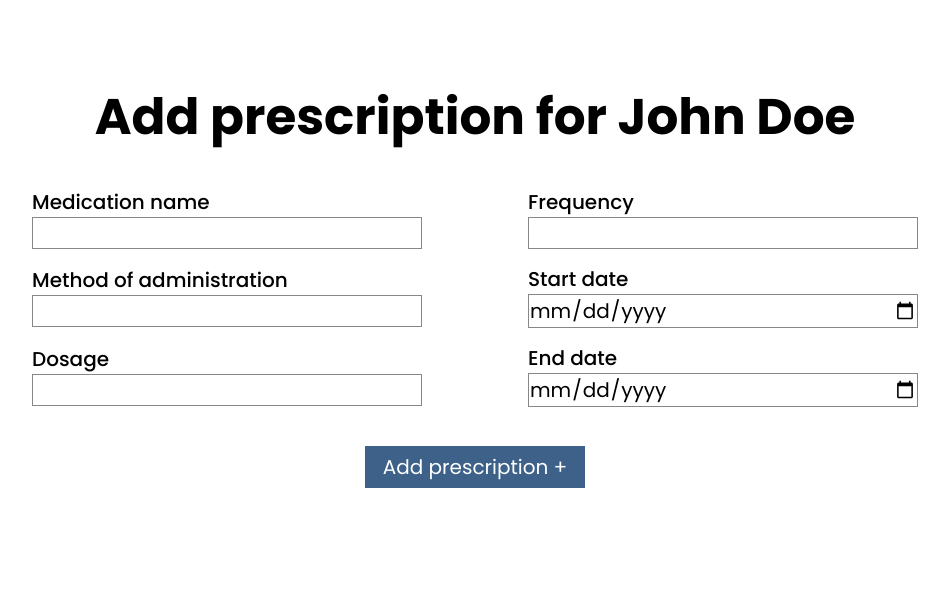
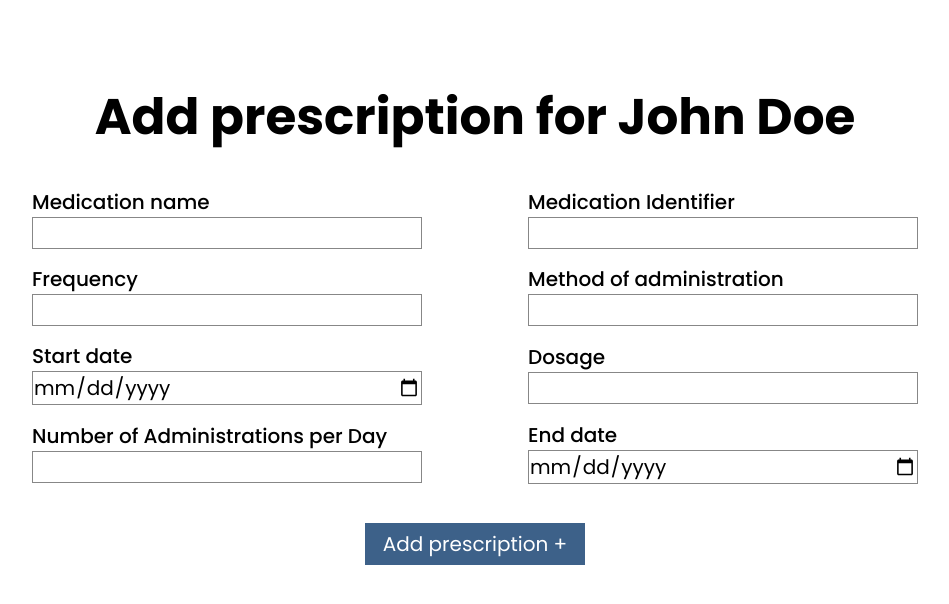
Before and after one commit to DemianOportus/mediview, a React (Create React App) app: page /add-prescription/1 in a window 1280 px wide. Shown: the top 604 px of the page, without its empty margins (165-1114 px from the left). Built offline with nearby package versions, Linux system fonts and the light colour scheme; the HTML template or start-up script is replaced by a standard one.

Commit message:
Added prescription name and number of administrations per day

```diff
--- a/src/components/patientFiles.js
+++ b/src/components/patientFiles.js
@@ -20,12 +20,14 @@ const patientFiles = [
     medicationsPrescribed: [
       {
         medicationName: "insulin",
+        medicationIdentifier: "INS123", // New field
         methodOfAdministration: "intravenous",
         dosage: "20mg",
         frequency: "6 hours",
-                startDate: "1/1/2023",
-                endDate: "1/12/2023",
-            }
+        numAdministrationsPerDay: 4, // New field
+        startDate: "2023-01-01",
+        endDate: "2023-01-12",
+      },
     ],
   },
   {
@@ -49,14 +51,16 @@ const patientFiles = [
     medicationsPrescribed: [
       {
         medicationName: "aspirin",
+        medicationIdentifier: "ASP456", // New field
         methodOfAdministration: "oral",
         dosage: "50mg",
         frequency: "12 hours",
-                startDate: "1/10/2023",
-                endDate: "1/15/2023",
-            }
+        numAdministrationsPerDay: 2, // New field
+        startDate: "2023-10-01",
+        endDate: "2023-10-15",
+      },
     ],
-    }
-]
+  },
+];
 
 export default patientFiles;
--- a/src/pages/addPrescription.js
+++ b/src/pages/addPrescription.js
@@ -1,79 +1,131 @@
-import React, { useState } from 'react';
-import { useParams } from 'react-router-dom';
+import React, { useState } from "react";
+import { useParams } from "react-router-dom";
 import patientFiles from "../components/patientFiles";
-import { useNavigate } from 'react-router-dom';
+import { useNavigate } from "react-router-dom";
 
 function AddPrescription() {
   const { id } = useParams();
-    const patientFile = patientFiles.find(file => file.id === parseInt(id));
+  const patientFile = patientFiles.find((file) => file.id === parseInt(id));
   const navigate = useNavigate();
 
   // States for form inputs
-    const [medicationName, setMedicationName] = useState('');
-    const [methodOfAdministration, setMethodOfAdministration] = useState('');
-    const [dosage, setDosage] = useState('');
-    const [frequency, setFrequency] = useState('');
-    const [startDate, setStartDate] = useState('');
-    const [endDate, setEndDate] = useState('');
+  const [medicationName, setMedicationName] = useState("");
+  const [medicationIdentifier, setMedicationIdentifier] = useState("");
+  const [methodOfAdministration, setMethodOfAdministration] = useState("");
+  const [dosage, setDosage] = useState("");
+  const [frequency, setFrequency] = useState("");
+  const [numAdministrationsPerDay, setNumAdministrationsPerDay] = useState("");
+  const [startDate, setStartDate] = useState("");
+  const [endDate, setEndDate] = useState("");
 
   const handleSubmit = (event) => {
     event.preventDefault();
 
     // Find the patient file
-        const patientIndex = patientFiles.findIndex(file => file.id === parseInt(id));
+    const patientIndex = patientFiles.findIndex(
+      (file) => file.id === parseInt(id)
+    );
     if (patientIndex === -1) {
       // Handle error: Patient not found
       return;
     }
 
-        // Update the patient file with new prescription
+    // Updated prescription object
     const updatedPrescription = {
       medicationName,
+      medicationIdentifier,
       methodOfAdministration,
       dosage,
       frequency,
+      numAdministrationsPerDay,
       startDate,
-          endDate
+      endDate,
     };
 
     patientFiles[patientIndex].medicationsPrescribed.push(updatedPrescription);
 
-        // Redirect to the patient's file page
     navigate(`/show-patient-file/${id}`);
   };
 
+  return (
+    <div className="mt-20">
+      <h1 className="font-bold text-[50px] text-center mb-8">
+        Add prescription for {patientFile.name}
+      </h1>
+      <form onSubmit={handleSubmit} className="xl:mx-36">
+        <div className="md:grid md:grid-cols-2 md:place-items-center ">
+          <div className="order-2">
+            <label>Medication Identifier</label>
+            <br />
+            <input
+              type="text"
+              value={medicationIdentifier}
+              onChange={(e) => setMedicationIdentifier(e.target.value)}
+            />
+          </div>
 
-    return(
-        <div className="mt-20">
-            <h1 className="font-bold text-[50px] text-center mb-8">Add prescription for {patientFile.name}</h1>
-            <form
-                onSubmit={handleSubmit}
-                className="xl:mx-36"
-            >
-                <div className="md:grid md:grid-cols-2 md:place-items-center ">
+          <div className="order-6">
+            <label>Number of Administrations per Day</label>
+            <br />
+            <input
+              type="number"
+              value={numAdministrationsPerDay}
+              onChange={(e) => setNumAdministrationsPerDay(e.target.value)}
+            />
+          </div>
           <div className="order-1">
-                        <label>Medication name</label><br/>
-                        <input type="text" value={medicationName} onChange={(e) => setMedicationName(e.target.value)} />
+            <label>Medication name</label>
+            <br />
+            <input
+              type="text"
+              value={medicationName}
+              onChange={(e) => setMedicationName(e.target.value)}
+            />
           </div>
           <div className="order-3">
-                        <label>Method of administration</label><br/>
-                        <input type="text" value={methodOfAdministration} onChange={(e) => setMethodOfAdministration(e.target.value)} />
+            <label>Method of administration</label>
+            <br />
+            <input
+              type="text"
+              value={methodOfAdministration}
+              onChange={(e) => setMethodOfAdministration(e.target.value)}
+            />
           </div>
           <div className="order-5">
-                        <label>Dosage</label><br/>
-                        <input type="text" value={dosage} onChange={(e) => setDosage(e.target.value)} />
+            <label>Dosage</label>
+            <br />
+            <input
+              type="text"
+              value={dosage}
+              onChange={(e) => setDosage(e.target.value)}
+            />
           </div>
           <div className="order-2">
-                        <label>Frequency</label><br/>
-                        <input type="text" value={frequency} onChange={(e) => setFrequency(e.target.value)} />
+            <label>Frequency</label>
+            <br />
+            <input
+              type="text"
+              value={frequency}
+              onChange={(e) => setFrequency(e.target.value)}
+            />
           </div>
           <div className="order-4">
-                        <label>Start date</label><br/>
-                        <input type="date" value={startDate} onChange={(e) => setStartDate(e.target.value)} />
+            <label>Start date</label>
+            <br />
+            <input
+              type="date"
+              value={startDate}
+              onChange={(e) => setStartDate(e.target.value)}
+            />
           </div>
           <div className="order-8">
-                        <label>End date</label><br/>
-                        <input type="date" value={endDate} onChange={(e) => setEndDate(e.target.value)} />
+            <label>End date</label>
+            <br />
+            <input
+              type="date"
+              value={endDate}
+              onChange={(e) => setEndDate(e.target.value)}
+            />
           </div>
         </div>
         <div className="text-center">
@@ -85,10 +137,9 @@ function AddPrescription() {
           </button>
         </div>
       </form>
-            <div className="text-center">
+      <div className="text-center"></div>
     </div>
-        </div>
-    )
+  );
 }
 
 export default AddPrescription;
--- a/src/pages/showPatientFile.js
+++ b/src/pages/showPatientFile.js
@@ -8,16 +8,18 @@ function ShowPatientFile() {
 
   const patientFile = patientFiles.find((file) => file.id === parseInt(id));
 
-  const isDischargeButtonVisible = patientFile && patientFile.dateOfDischarge === '';
+  const isDischargeButtonVisible =
+    patientFile && patientFile.dateOfDischarge === "";
 
   return (
     <div>
       {patientFile ? (
         <div className="m-12">
           <div className="flex justify-between items-center  mx-2">
-                <h1 className="font-bold text-[25px]">{patientFile.name}'s Medical Information</h1>
-                <button
-                    className="grid-row-end bg-[#3D6189] w-[100px] text-white py-[6px] mt-6 mb-5">
+            <h1 className="font-bold text-[25px]">
+              {patientFile.name}'s Medical Information
+            </h1>
+            <button className="grid-row-end bg-[#3D6189] w-[100px] text-white py-[6px] mt-6 mb-5">
               <i className="fa-solid fa-pen-to-square fa-lg mr-3"></i>Edit
             </button>
           </div>
@@ -40,8 +42,7 @@ function ShowPatientFile() {
               <p>Room: {patientFile.room}</p>
               <p>Bed: {patientFile.bed}</p>
               <Link to={`/admit-patient/${patientFile.id}`}>
-                      <button
-                          className="grid-row-end bg-[#3D6189] w-[180px] text-white py-[6px] mt-6 mb-5">
+                <button className="grid-row-end bg-[#3D6189] w-[180px] text-white py-[6px] mt-6 mb-5">
                   Admit patient
                 </button>
               </Link>
@@ -53,8 +54,7 @@ function ShowPatientFile() {
               <p>Medical condition: {patientFile.medicalCondition}</p>
               {isDischargeButtonVisible && (
                 <Link to="/discharge">
-                        <button
-                          className="bg-[#3D6189] w-[200px] text-white py-[6px] mt-6 mb-5">
+                  <button className="bg-[#3D6189] w-[200px] text-white py-[6px] mt-6 mb-5">
                     Discharge Patient
                   </button>
                 </Link>
@@ -66,9 +66,19 @@ function ShowPatientFile() {
                 patientFile.medicationsPrescribed.map((prescription, index) => (
                   <div className="mb-4" key={index}>
                     <p>Medication name: {prescription.medicationName}</p>
-                                <p>Method of administration: {prescription.methodOfAdministration}</p>
+                    <p>
+                      Medication identifier: {prescription.medicationIdentifier}
+                    </p>
+                    <p>
+                      Method of administration:{" "}
+                      {prescription.methodOfAdministration}
+                    </p>
                     <p>Dosage: {prescription.dosage}</p>
                     <p>Frequency: {prescription.frequency}</p>
+                    <p>
+                      Number of administrations per day:{" "}
+                      {prescription.numAdministrationsPerDay}
+                    </p>
                     <p>Start date: {prescription.startDate}</p>
                     <p>End date: {prescription.endDate}</p>
                   </div>
@@ -77,8 +87,7 @@ function ShowPatientFile() {
                 <p>No medications prescribed</p>
               )}
               <Link to={`/add-prescription/${patientFile.id}`}>
-                      <button
-                          className="grid-row-end bg-[#3D6189] w-[220px] text-white py-[6px] mt-6 mb-5">
+                <button className="grid-row-end bg-[#3D6189] w-[220px] text-white py-[6px] mt-6 mb-5">
                   Add prescription +
                 </button>
               </Link>
```
Also changed, not shown: 1 other file (tests, documents, lock files or other folders). Lines whose indentation alone changed are shown as unchanged.
